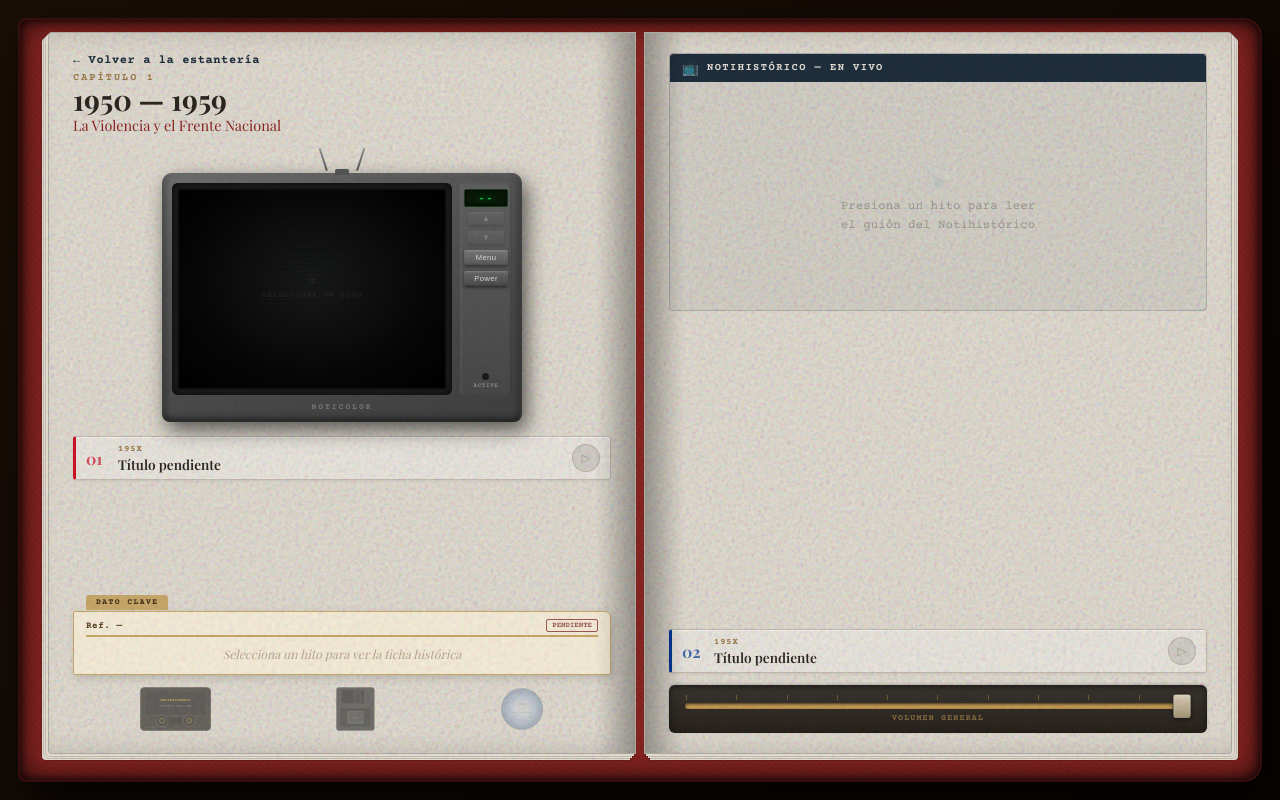
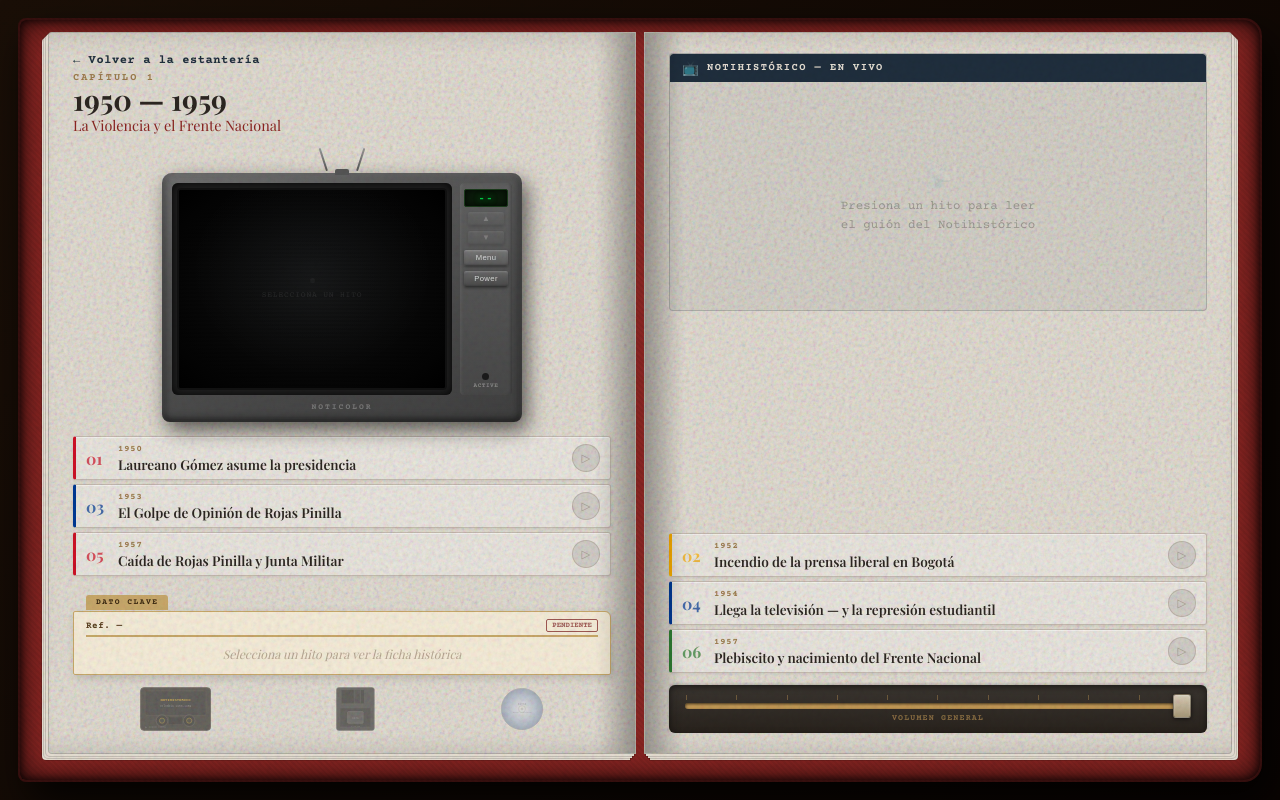
Before and after one commit to AKSAN01/Libro-historia, a React (Vite) app: page /decade/50s in a window 1280 px wide. Built offline with nearby package versions, Linux system fonts and the light colour scheme; a web font is replaced by a local one.

Commit message:
Add files via upload

```diff
--- a/src/components/Decada50s.jsx
+++ b/src/components/Decada50s.jsx
@@ -1,35 +1,162 @@
 import { NotihistoricoLayout } from './NotihistoricoLayout';
+
+//importación de audios para los hitos
+import audio1 from '../assets/50s/audio/audio1.mp3';
+import audio2 from '../assets/50s/audio/audio2.mp3';
+import audio3 from '../assets/50s/audio/audio3.mp3';
+import audio6 from '../assets/50s/audio/audio6.mp3';
+
+//importación de imágenes para los hitos
+//la violecioa bipartidista, el golpe de opinión, la llegada de la televisión, el paro cívico, la junta militar, el plebiscito y el frente nacional
+import img1_1 from '../assets/50s/imagenes/img_1.png';
+import img1_2 from '../assets/50s/imagenes/img_2.png';
+import img1_3 from '../assets/50s/imagenes/img_3.png';
+//gustavo rojas pinilla, golpe de opinión, televisión, paro cívico, junta militar, plebiscito, frente nacional
+import img2_1 from '../assets/50s/imagenes/img_4.png';
+import img2_2 from '../assets/50s/imagenes/img_5.png';
+import img2_3 from '../assets/50s/imagenes/img_6.png';
+import img2_4 from '../assets/50s/imagenes/img_7.png';
+import img2_5 from '../assets/50s/imagenes/img_8.png';
+import img2_6 from '../assets/50s/imagenes/img_9.png';
+//caida de rojas pinilla, paro cívico, junta militar, plebiscito, frente nacional
+import img3_1 from '../assets/50s/imagenes/img_10.png';
+import img3_2 from '../assets/50s/imagenes/img_11.png';
+import img3_3 from '../assets/50s/imagenes/img_12.png';
 
 const HITOS_LEFT = [
   {
     id: 1,
-    year: '195X',
-    title: 'Título pendiente',
-    shortDesc: 'Descripción corta pendiente.',
-    guion: 'Guión pendiente para este hito.',
+    year: '1950',
+    title: 'Laureano Gómez asume la presidencia',
+    shortDesc: 'El gobierno conservador profundiza la polarización política hasta niveles sin precedentes.',
+    guion: `Una década en la que Colombia ardió en los campos por el odio partidista, entregó el poder a las fuerzas militares y, en medio del caos, vio encenderse por primera vez la magia de la televisión.
+            Esta es la historia de una sociedad fracturada que intentó apagar el fuego de "La Violencia" con un golpe de Estado y terminó firmando un pacto que cambiaría la política nacional para siempre`,
+    images: [img1_1, img1_2, img1_3],
+    audioSrc: audio1,
+    sfxSrc: '',
+    datoClave: 'Inicio oficial de la era Gómez',
+    fichaLineas: [
+      'Fecha: 7 de agosto de 1950',
+      'Presidente: Laureano Gómez',
+      'Contexto: Posguaitanismo y La Violencia',
+      'Partido: Conservador',
+    ],
+    color: '#CE1126',
+  },
+  {
+    id: 3,
+    year: '1953',
+    title: 'El Golpe de Opinión de Rojas Pinilla',
+    shortDesc: 'El General toma el poder de noche, sin disparar un solo tiro, con enorme respaldo popular.',
+    guion: `Ante el abismo, la violencia y la extrema polarización, las élites políticas lideradas por el General Gustavo Rojas Pinilla toman una decisión drástica. El 13 de junio de 1953 Rojas Pinilla se toma el palacio presidencial por la noche, de manera pacífica, sin disparar una sola bala pero con un inmenso apoyo político, el General asume la presidencia esa misma noche.
+            Recordaremos este evento como un ‘Golpe de Opinión’
+            El país, exhausto de la guerra civil, lo recibe con esperanza. Las guerrillas liberales del Llano, lideradas por Guadalupe Salcedo, entregan sus armas bajo la promesa de una amnistía general. Por un breve momento, la paz parece posible.
+            Y justo un año después, el 13 de junio de 1954, el gobierno militar le entrega al país un milagro moderno.”
+            “Llega la televisión a Colombia. En blanco y negro, las familias se reúnen alrededor de esta caja mágica. El Estado busca educar, entretener y, por supuesto, consolidar su imagen frente a las masas.
+            Pero la luna de miel dura muy poco`,
+    images: [img2_1, img2_2, img2_3, img2_5, img2_6],
+    audioSrc: audio2,
+    sfxSrc: '',
+    datoClave: '"Golpe de Opinión" — sin un solo disparo',
+    fichaLineas: [
+      'Fecha: 13 de junio de 1953',
+      'Actor: Gral. Gustavo Rojas Pinilla',
+      'Tipo: Golpe de Estado pacífico',
+      'Efecto: Amnistía a guerrillas liberales del Llano',
+    ],
+    color: '#003893',
+  },
+  {
+    id: 5,
+    year: '1957',
+    title: 'Caída de Rojas Pinilla y Junta Militar',
+    shortDesc: 'Un paro cívico nacional sin precedentes obliga al General a renunciar el 10 de mayo.',
+    guion: `El 10 de mayo de 1957, un gigantesco paro cívico nacional paraliza al país. Empresarios, la Iglesia,
+    los estudiantes y los mismos partidos tradicionales que subieron a Rojas Pinilla al poder se unen para exigir su salida.
+    Sin más opciones y sin respaldo, el General renuncia y entrega el poder a una Junta Militar de Transición.
+    Colombia se prepara para rediseñar su futuro desde cero.`,
+    images: [img3_1, img3_2, img3_3],
+    audioSrc: audio3,
+    sfxSrc: '',
+    datoClave: 'Paro cívico del 10 de mayo de 1957',
+    fichaLineas: [
+      'Fecha: 10 de mayo de 1957',
+      'Causa: Paro cívico nacional',
+      'Resultado: Renuncia de Rojas Pinilla',
+      'Sucesión: Junta Militar de Transición',
+    ],
+    color: '#CE1126',
+  },
+];
+
+const HITOS_RIGHT = [
+  //no recursos encontrados para este hito, por eso se dejan vacíos los arrays de imágenes y audios
+  {
+    id: 2,
+    year: '1952',
+    title: 'Incendio de la prensa liberal en Bogotá',
+    shortDesc: 'Turbas enardecidas queman las sedes de El Tiempo y El Espectador el 6 de septiembre.',
+    guion: `El 6 de septiembre de 1952, las llamas se prenden en Bogotá consumiendo las sedes de los diarios
+    liberales El Tiempo y El Espectador, incendiadas por turbas enardecidas. La intolerancia política
+    amenaza con destruir las instituciones del país. El gobierno de Laureano Gómez parece haber perdido por completo el control.
+    La violencia que ardía en los campos colombianos llega finalmente al corazón de la capital.`,
     images: [],
     audioSrc: '',
     sfxSrc: '',
-    datoClave: 'Dato clave pendiente',
-    fichaLineas: ['Espacio reservado para datos'],
-    color: '#CE1126',
-  }
-];
-
-const HITOS_RIGHT = [
+    datoClave: 'El Tiempo y El Espectador en llamas',
+    fichaLineas: [
+      'Fecha: 6 de septiembre de 1952',
+      'Lugar: Bogotá, D.C.',
+      'Víctimas: Diarios liberales El Tiempo y El Espectador',
+      'Causa: Turbas de filiación conservadora',
+    ],
+    color: '#F4A900',
+  },
   {
-    id: 2,
-    year: '195X',
-    title: 'Título pendiente',
-    shortDesc: 'Descripción corta pendiente.',
-    guion: 'Guión pendiente para este hito.',
-    images: [],
+    id: 4, //no audios ni imágenes encontrados para este hito, por eso se dejan vacíos los arrays de imágenes y audios
+    year: '1954',
+    title: 'Llega la televisión — y la represión estudiantil',
+    shortDesc: 'El 13 de junio Colombia estrena la TV; días después el Ejército reprime y mata a universitarios.',
+    guion: `El 13 de junio de 1954, el gobierno militar le entrega al país un milagro moderno: llega la televisión a Colombia.
+    En blanco y negro, las familias se reúnen alrededor de esta caja mágica. El Estado busca educar, entretener y consolidar su
+     imagen frente a las masas. Pero la luna de miel dura muy poco. El 8 y 9 de junio, estudiantes universitarios que marchaban
+     en Bogotá son reprimidos duramente por el Ejército. Varios jóvenes caen muertos. El gobierno de Rojas Pinilla comienza
+     a mostrar una cara cada vez más autoritaria.`,
+    images: [img3_1],
     audioSrc: '',
     sfxSrc: '',
-    datoClave: 'Dato clave pendiente',
-    fichaLineas: ['Espacio reservado para datos'],
+    datoClave: 'Primer día de televisión en Colombia: 13 jun 1954',
+    fichaLineas: [
+      'Fecha TV: 13 de junio de 1954',
+      'Fechas represión: 8 y 9 de junio de 1954',
+      'Lugar: Bogotá, D.C.',
+      'Hecho: Estudiantes muertos por el Ejército',
+    ],
     color: '#003893',
-  }
+  },
+  {
+    id: 6,
+    year: '1957',
+    title: 'Plebiscito y nacimiento del Frente Nacional',
+    shortDesc: 'Por primera vez las mujeres votan en Colombia para aprobar el pacto bipartidista del Frente Nacional.',
+    guion: `El 1 de diciembre de 1957, los colombianos acuden a las urnas para votar un Plebiscito Histórico.
+    Por primera vez en la historia de Colombia, las mujeres ejercen su derecho al voto.
+    Sus voces se suman a las de millones para aprobar un pacto inaudito: el Frente Nacional.
+    Liberales y conservadores acuerdan perdonarse, alternarse la presidencia cada cuatro años y repartirse el poder
+    institucional por mitades exactas para acabar de una vez por todas con la violencia partidista. El pacto trae calma a las ciudades,
+    pero en las montañas más alejadas, campesinos e intelectuales excluidos comienzan a organizarse en silencio… sentando las bases de una nueva guerra.`,
+    images: [],
+    audioSrc: 'audio6',
+    sfxSrc: '',
+    datoClave: 'Primer voto femenino en la historia de Colombia',
+    fichaLineas: [
+      'Fecha: 1 de diciembre de 1957',
+      'Hito: Primer sufragio femenino en Colombia',
+      'Resultado: Aprobación del Frente Nacional',
+      'Acuerdo: Alternancia presidencial liberal-conservadora',
+    ],
+    color: '#2E7D32',
+  },
 ];
 
 export const Decada50s = () => {
```
